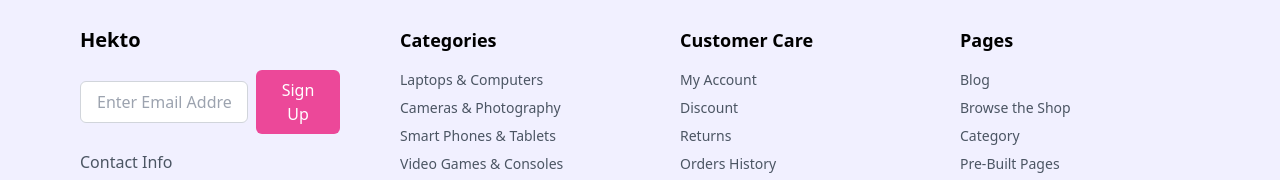
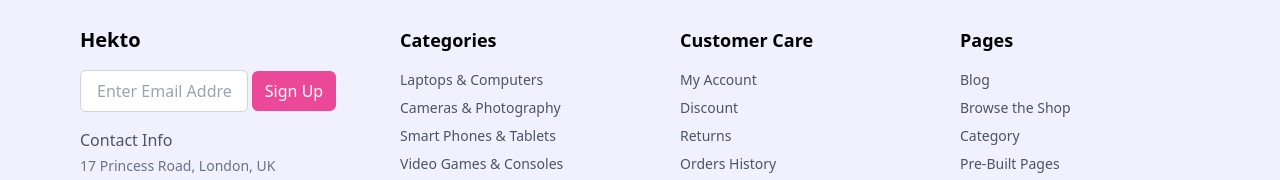
Before and after one commit to Qamrul-Hassan/Hektto, a React (Vite) app: page / in a window 1280 px wide. Shown: the part 5019-5199 px from the top of the page. Built offline with nearby package versions, Linux system fonts and the light colour scheme; no server answers.

Commit message:
Initial commit

```diff
--- a/src/Components/Footer.jsx
+++ b/src/Components/Footer.jsx
@@ -31,7 +31,7 @@ const Footer = () => {
                 className="w-[60%] px-4 py-2 rounded-md text-gray-600 border border-gray-300 focus:outline-none focus:ring-2 focus:ring-pink-500"
               />
               <button
-                className="w-[30%] mt-2 lg:mt-0 bg-pink-500 hover:bg-pink-600 text-white font-normal py-2 px-4 rounded-md ml-2 transition-all"
+                className="w-[30%] mt-2 lg:mt-0 bg-pink-500 hover:bg-pink-600 text-white font-normal py-2 px-2 rounded-md ml-1 transition-all"
                 onClick={handleSignup}
               >
                 Sign Up
```
